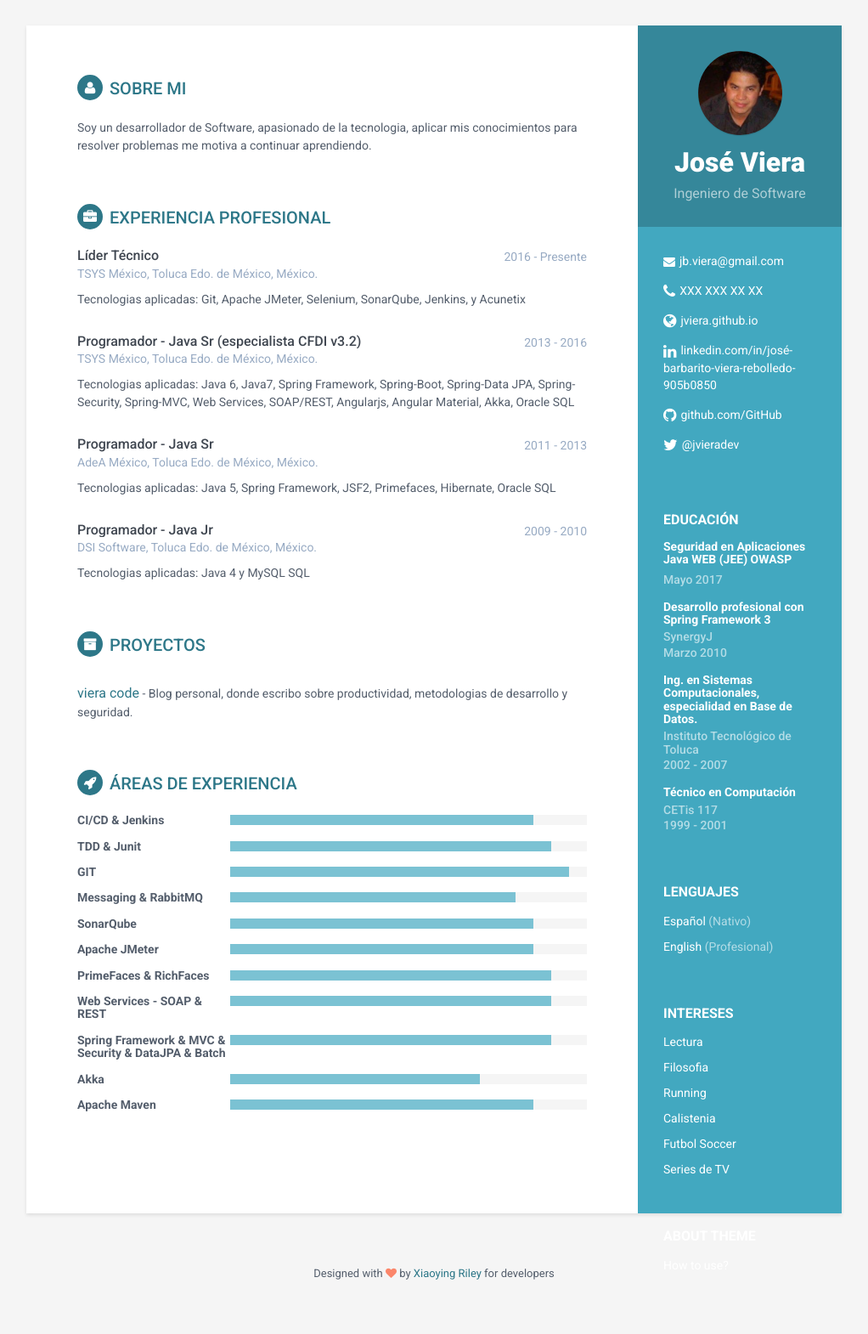
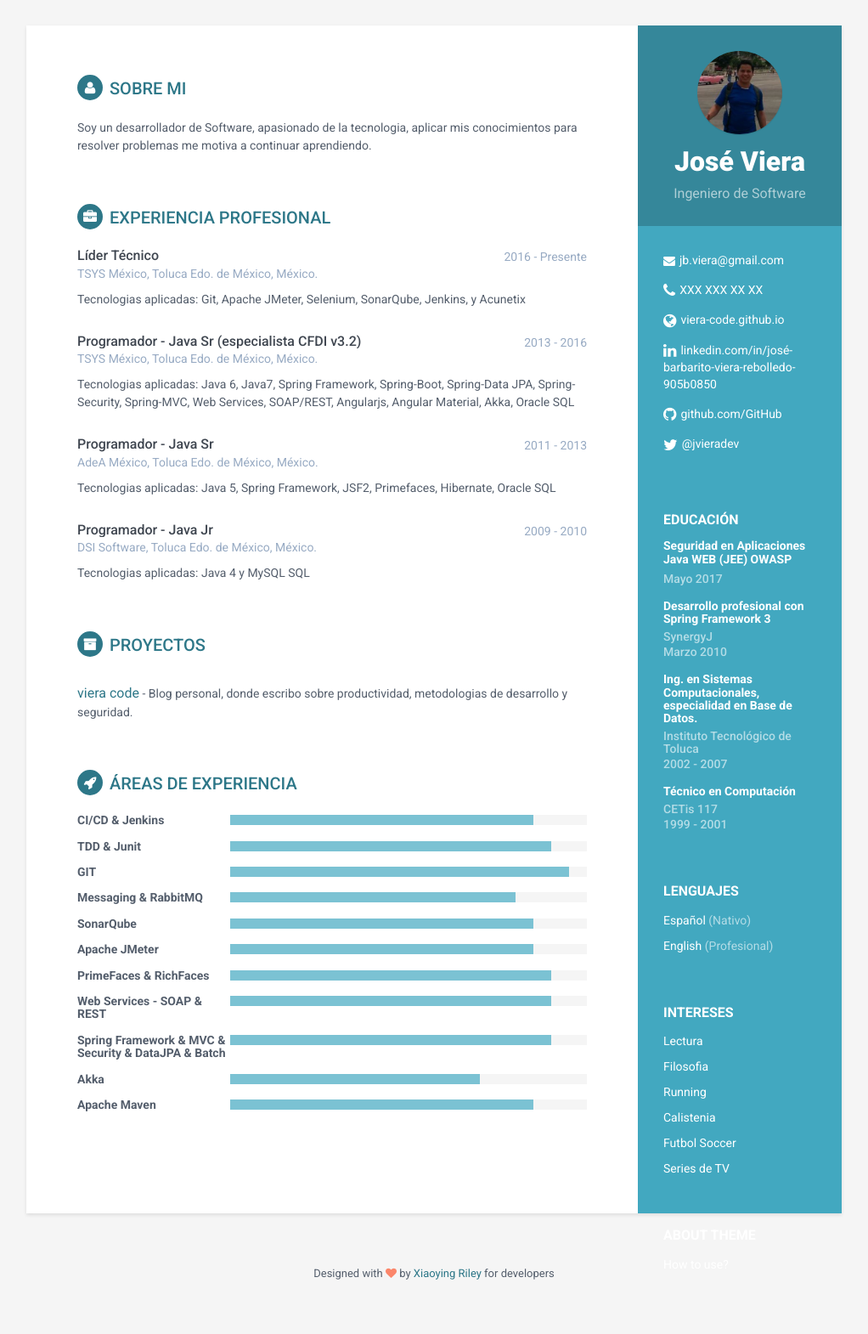
Before and after one commit to jviera/jviera.github.io, a Jekyll site: the page built from index.html, in a window 1280 px wide. Shown: the whole page at 85% size, without its empty margins (129-1151 px from the left). Built offline with Jekyll 4.4.1, drawn with Linux system fonts in a browser that asks for light colours.

Commit message:
Update _config.yml

```diff
--- a/_config.yml
+++ b/_config.yml
@@ -15,12 +15,12 @@
 #Profile information
 name: José Viera
 tagline: Ingeniero de Software
-pic: profile.png  #place a 100x100 picture inside /assets/images/ folder and provide the name of the file below
+pic: me.jpg  #place a 100x100 picture inside /assets/images/ folder and provide the name of the file below
 
 #sidebar links
 email: jb.viera@gmail.com
 phone: XXX XXX XX XX
-website: jviera.github.io #do not add http://
+website: viera-code.github.io #do not add http://
 linkedin: josé-barbarito-viera-rebolledo-905b0850
 github: jviera
 twitter: '@jvieradev'
```
